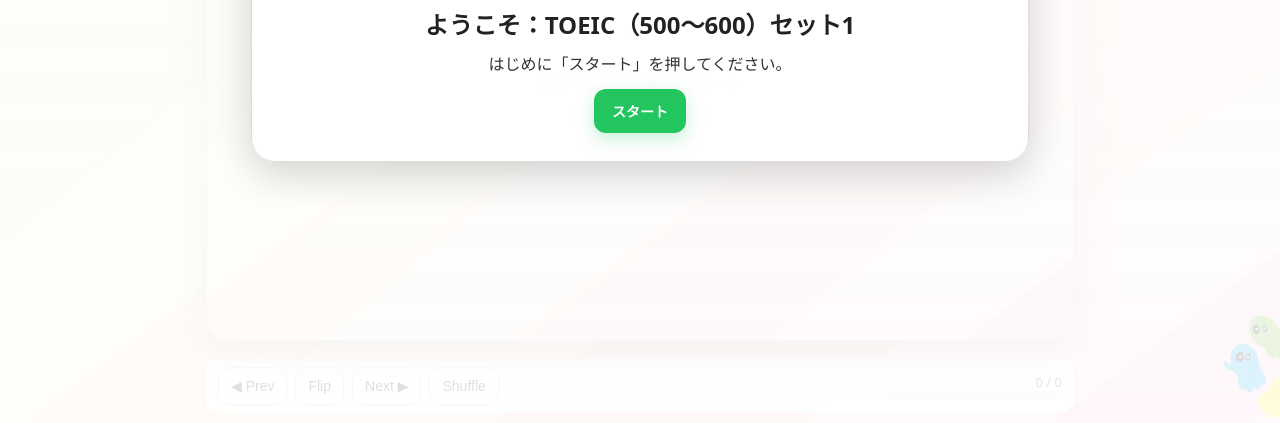
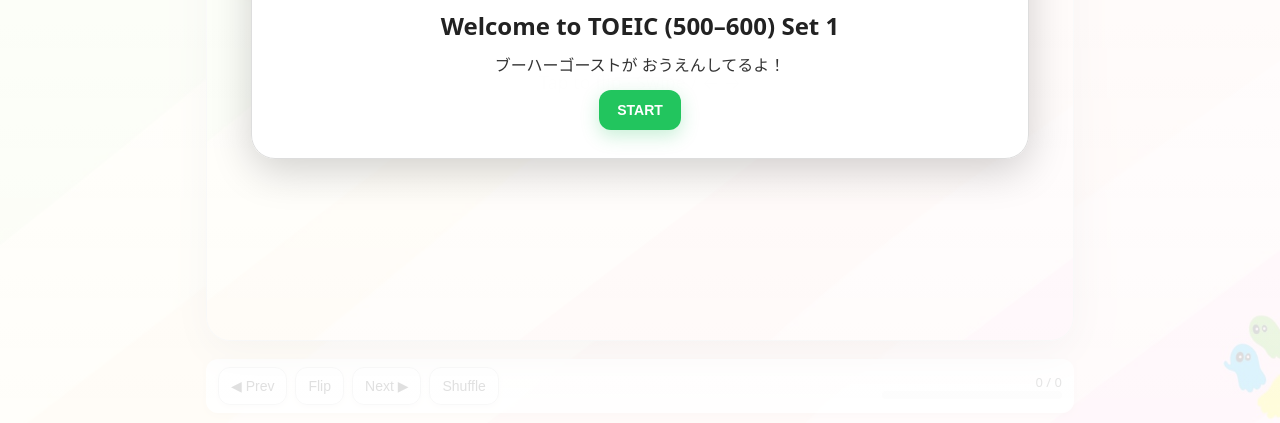
Before and after one commit to Uhibon/TOEIC-500-600-set-1, a plain HTML site: page index.html in a window 1280 px wide. Shown: the part 377-800 px from the top of the page. Drawn offline with Linux system fonts and the light colour scheme.

Commit message:
Update index.html

```diff
--- a/index.html
+++ b/index.html
@@ -69,9 +69,9 @@
 <div id="welcome" class="welcomeOverlay">
   <div class="welcomeCard">
     <img src="booha-ghost.png" alt="Booha ghost">
-    <h2>ようこそ：TOEIC（500〜600）セット1</h2>
-    <p>はじめに「スタート」を押してください。</p>
-    <button id="startBtn" class="startBtn">スタート</button>
+    <h2>Welcome to TOEIC (500–600) Set 1</h2>
+    <p>ブーハーゴーストが おうえんしてるよ！</p>
+    <button id="startBtn" class="startBtn">START</button>
   </div>
 </div>
 
```
